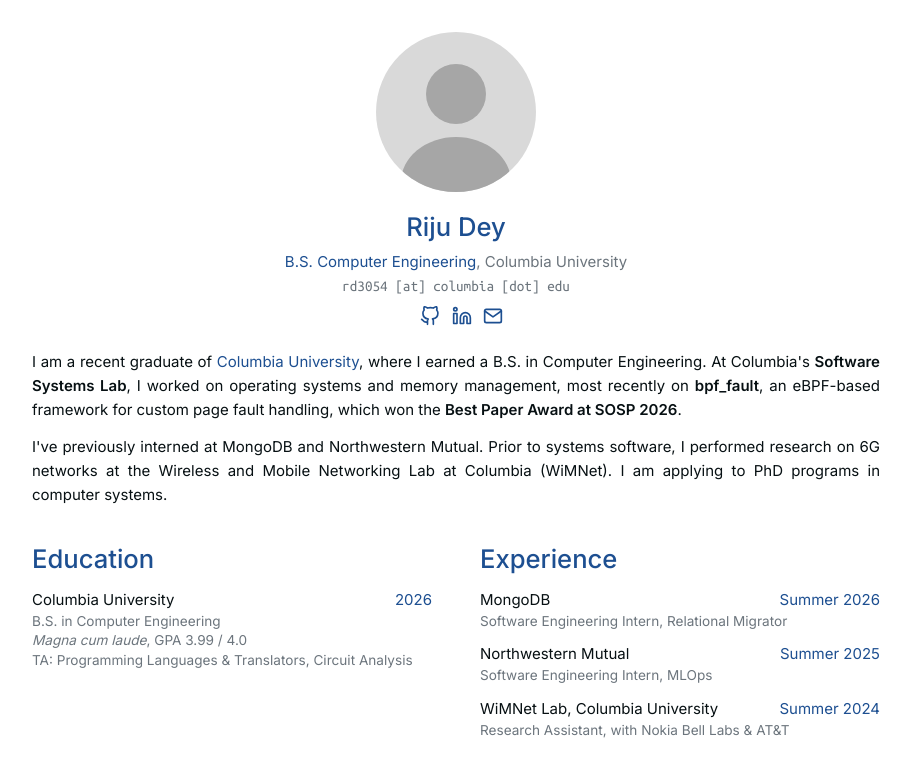
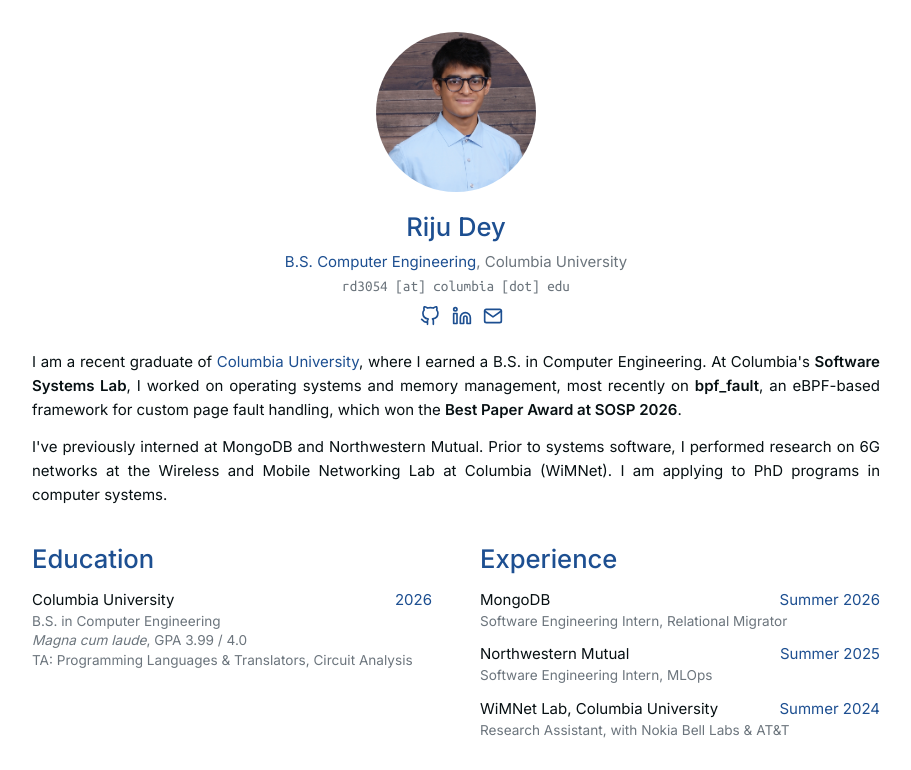
Before and after one commit to UjirYed/UjirYed.github.io, a plain HTML site: page index.html in a window 1280 px wide. Shown: the top 770 px of the page, without its empty margins (184-1095 px from the left). Drawn offline with nearby package versions, Linux system fonts and the light colour scheme; some icons are missing.

Commit message:
Update index.html

```diff
--- a/index.html
+++ b/index.html
@@ -17,7 +17,7 @@
     <!-- ============ HEADER ============ -->
     <header class="intro">
       <!-- Replace with your own square photo, e.g. images/profile.jpg -->
-      <img class="photo" src="images/profile.svg" alt="Photo of Riju Dey">
+      <img class="photo" src="images/rijupic.jpg" alt="Photo of Riju Dey">
       <h1>Riju Dey</h1>
       <p class="affiliation"><span class="accent">B.S. Computer Engineering</span>, Columbia University</p>
       <p class="mono muted">rd3054 [at] columbia [dot] edu</p>
```
